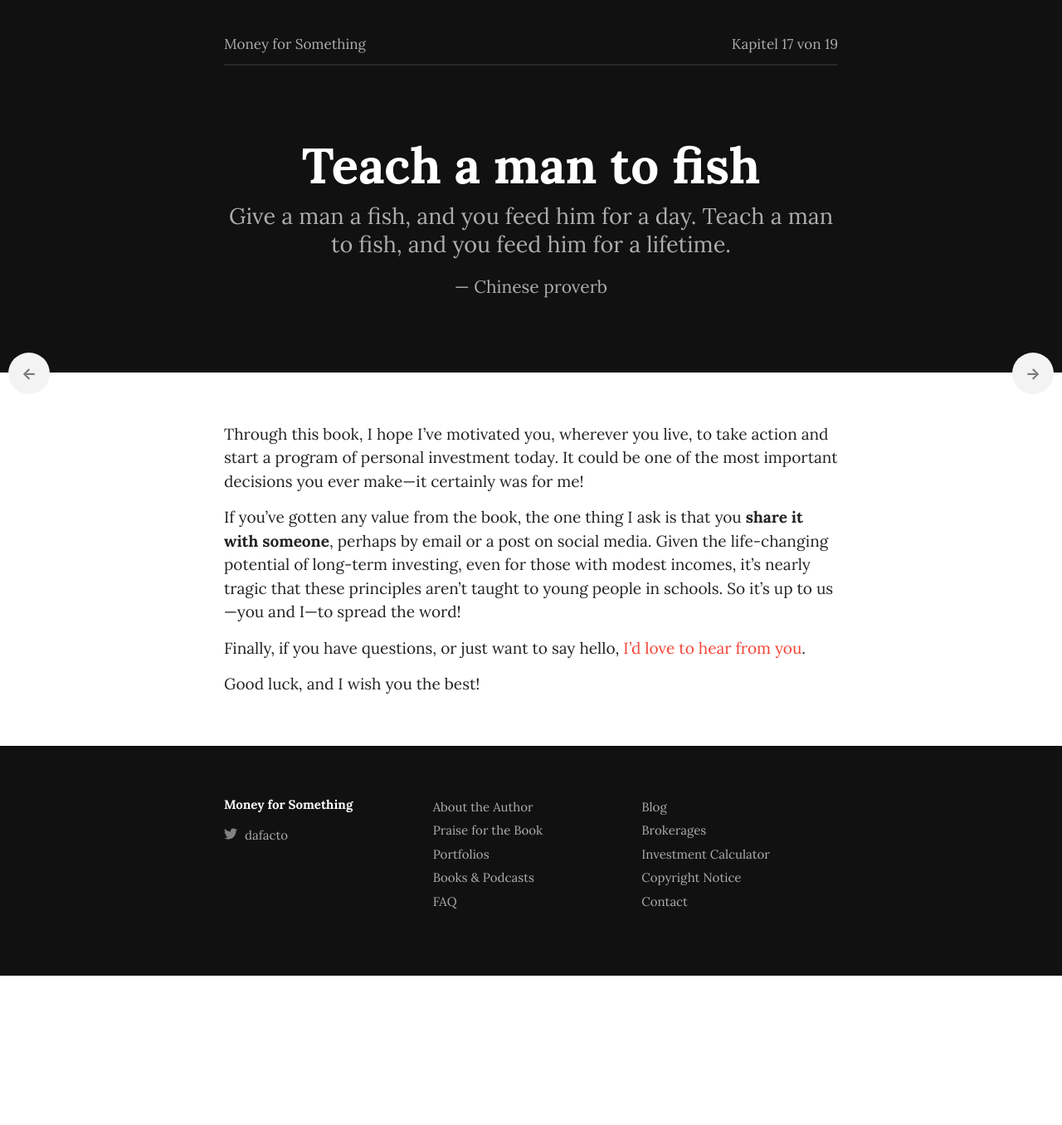
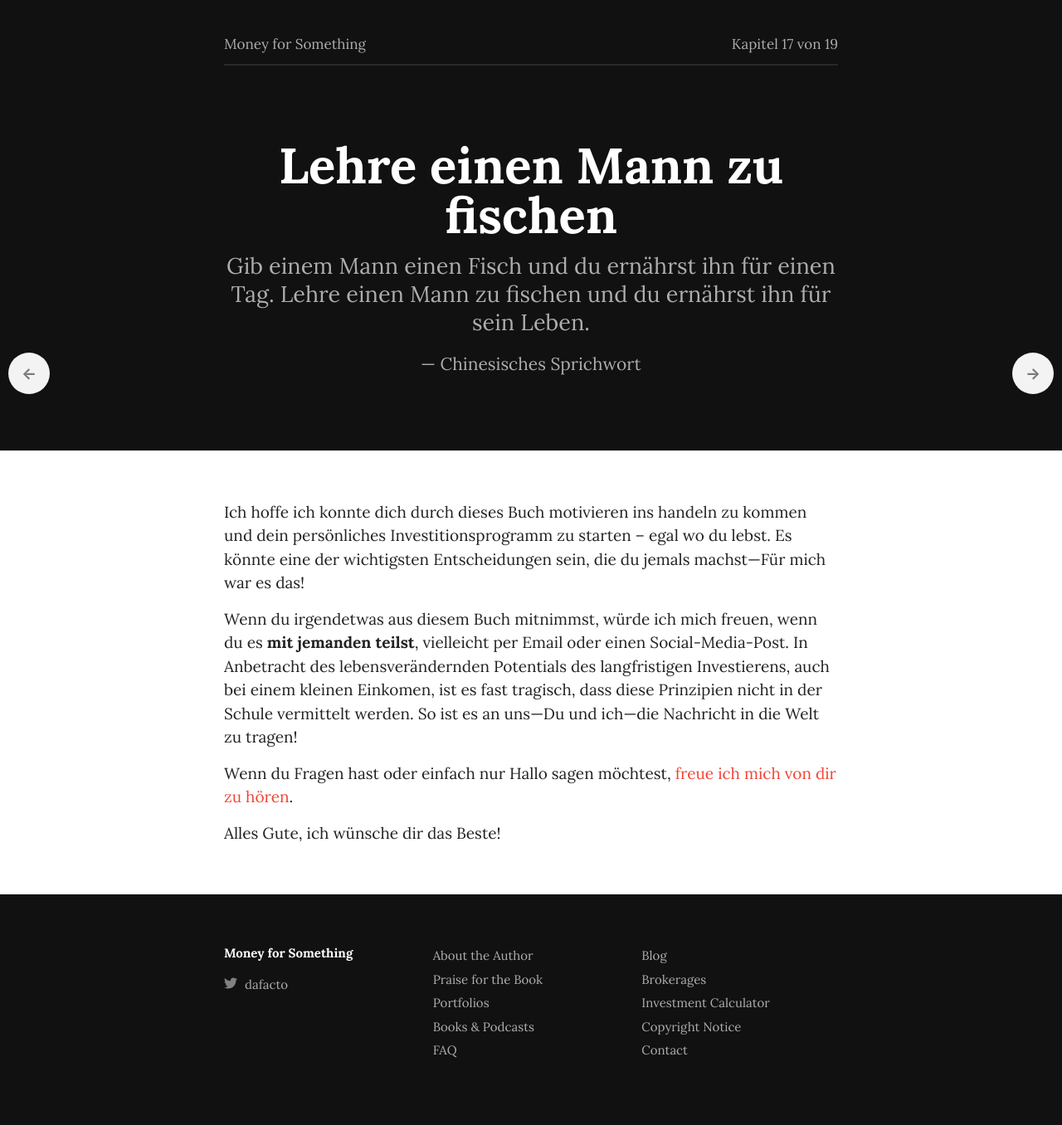
Before and after one commit to dafacto/moneyforsomething-de, a Jekyll site: the page built from _chapters/17_teach.md, in a window 1280 px wide. Shown: the whole page at 83% size. Built offline with Jekyll 4.4.1, drawn with Linux system fonts in a browser that asks for light colours; some web fonts are replaced; a script that is not in the unit is left out; before the commit the page ends 1176 px from its top, so only the background shows below that.

Commit message:
Update 17_teach.md

```diff
--- a/_chapters/17_teach.md
+++ b/_chapters/17_teach.md
@@ -1,17 +1,17 @@
 ---
 layout: chapter
-title: Teach a man to fish
+title: Lehre einen Mann zu fischen
 chapter: 17
 permalink: /book/teach/
 img_header: header-18.png
 img_footer:
-intro: Give a man a fish, and you feed him for a day. Teach a man to fish, and you feed him for a lifetime. <small>— Chinese proverb</small>
+intro: Gib einem Mann einen Fisch und du ernährst ihn für einen Tag. Lehre einen Mann zu fischen und du ernährst ihn für sein Leben. <small>— Chinesisches Sprichwort</small>
 ---
 
-Through this book,  I hope I’ve motivated you, wherever you live, to take action and start a program of personal investment today. It could be one of the most important decisions you ever make—it certainly was for me!
+Ich hoffe ich konnte dich durch dieses Buch motivieren ins handeln zu kommen und dein persönliches Investitionsprogramm zu starten – egal wo du lebst. Es könnte eine der wichtigsten Entscheidungen sein, die du jemals machst—Für mich war es das!
 
-If you’ve gotten any value from the book, the one thing I ask is that you **share it with someone**, perhaps by email or a post on social media. Given the life-changing potential of long-term investing, even for those with modest incomes, it’s nearly tragic that these principles aren’t taught to young people in schools. So it’s up to us—you and I—to spread the word!
+Wenn du irgendetwas aus diesem Buch mitnimmst, würde ich mich freuen, wenn du es **mit jemanden teilst**, vielleicht per Email oder einen Social-Media-Post. In Anbetracht des lebensverändernden Potentials des langfristigen Investierens, auch bei einem kleinen Einkomen, ist es fast tragisch, dass diese Prinzipien nicht in der Schule vermittelt werden. So ist es an uns—Du und ich—die Nachricht in die Welt zu tragen!
 
-Finally, if you have questions, or just want to say hello, [I’d love to hear from you](/contact/).
+Wenn du Fragen hast oder einfach nur Hallo sagen möchtest, [freue ich mich von dir zu hören](/contact/).
 
-Good luck, and I wish you the best!
+Alles Gute, ich wünsche dir das Beste!
```
